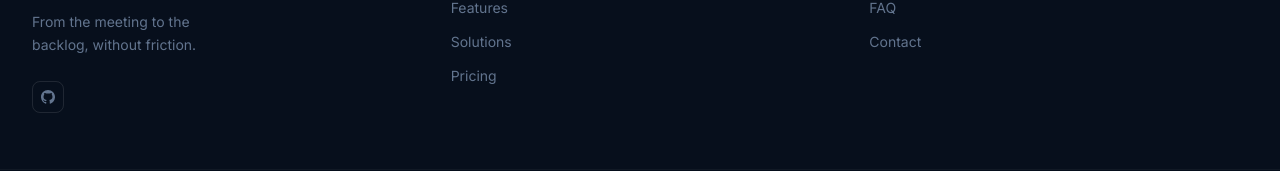
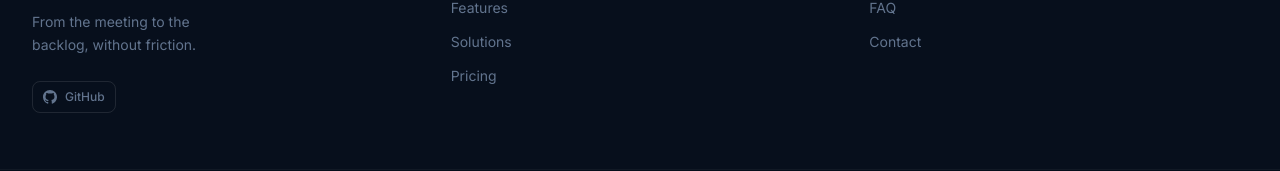
Before and after one commit to Kntro-Soft/reqsai-landing, a React (Vite) app: page / in a window 1280 px wide. Shown: the part 6320-6491 px from the top of the page. Built offline with nearby package versions, Linux system fonts and the light colour scheme.

Commit message:
style(footer): show "GitHub" label next to the GitHub icon
Turn the GitHub social button into an icon+label pill so it reads
"GitHub" beside the mark.

```diff
--- a/src/components/layout/Footer.jsx
+++ b/src/components/layout/Footer.jsx
@@ -89,9 +89,10 @@ export default function Footer() {
                     aria-label={label}
                     target="_blank"
                     rel="noopener noreferrer"
-                    className="w-8 h-8 rounded-lg border border-white/10 text-slate-500 hover:text-white hover:border-white/25 flex items-center justify-center transition-colors"
+                    className="h-8 px-2.5 gap-2 rounded-lg border border-white/10 text-slate-500 hover:text-white hover:border-white/25 flex items-center justify-center text-xs font-medium transition-colors"
                   >
                     <Icon size={14} />
+                    {label}
                   </a>
                 ))}
               </div>
```
